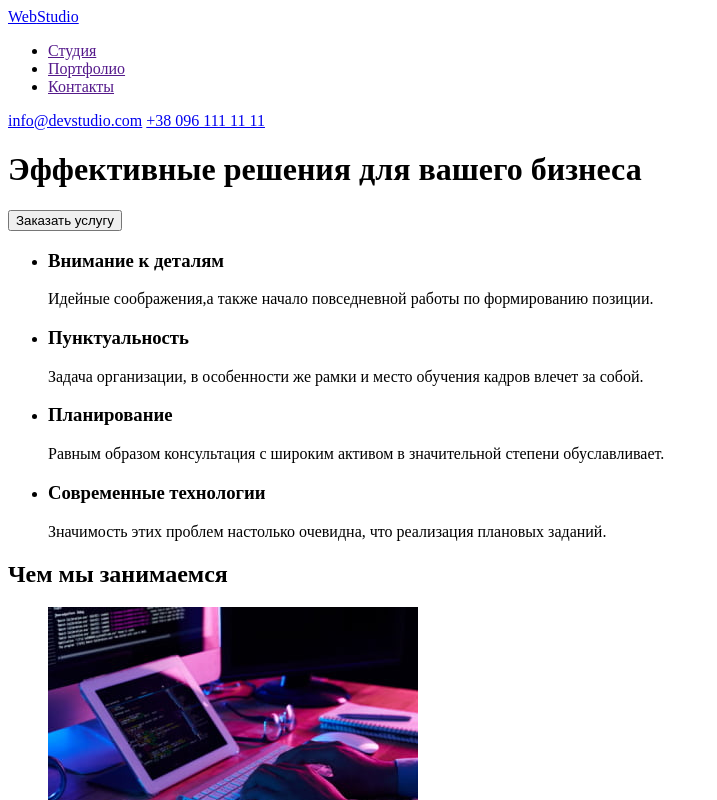
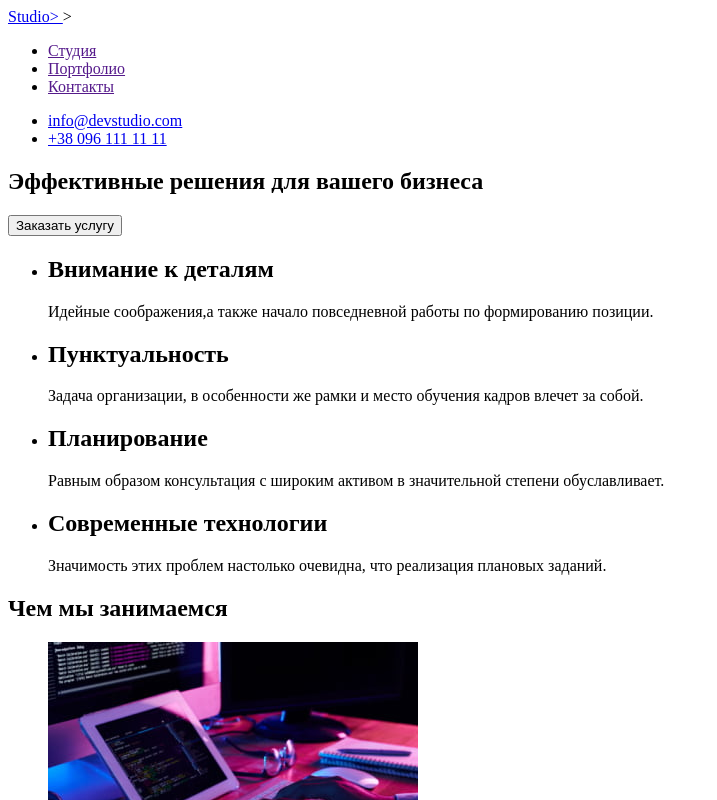
Before and after one commit to Ihor-Zhaivoron/goit-markup-hw-01, a plain HTML site: page index.html in a window 1280 px wide. Shown: the top 800 px of the page, without its empty margins (0-717 px from the left). Drawn offline with Linux system fonts and the light colour scheme.

Commit message:
corect 1st hw

```diff
--- a/index.html
+++ b/index.html
@@ -9,12 +9,8 @@
   <body>
     <!-- Header section -->
     <header>
-      <a href="./index.html"
-        ><span lang="en"
-          ><span class="logo_1">Web</span
-          ><span class="logo_2">Studio</span></span
-        ></a
-      >
+      <a lang="en" href="./index.html"Web<span class="logo">Studio</span>>
+      </a>      >
       <nav>
         <ul>
           <li><a href="">Студия</a></li>
@@ -22,41 +18,47 @@
           <li><a href="">Контакты</a></li>
         </ul>
       </nav>
-      <div>
-        <a href="malito:info@devstudio.com">info@devstudio.com</a>
-        <a href="tel:+380961111111">+38 096 111 11 11</a>
-      </div>
+      <ul>
+        <li>
+          <a href="malito:info@devstudio.com">info@devstudio.com</a>
+        </li>
+        <li>
+          <a href="tel:+380961111111">+38 096 111 11 11</a>
+        </li>
+      </ul>
     </header>
     <!-- Main section -->
     <main>
-      <h1>Эффективные решения для вашего бизнеса</h1>
-      <button type="button">Заказать услугу</button>
+      <section>
+        <h1>Эффективные решения для вашего бизнеса</h1>
+        <button type="button">Заказать услугу</button>
+      </section>
       <!-- Особенности -->
       <section>
         <ul>
           <li>
-            <h3>Внимание к деталям</h3>
+            <h2>Внимание к деталям</h2>
             <p>
               Идейные соображения,а также начало повседневной работы по
               формированию позиции.
             </p>
           </li>
           <li>
-            <h3>Пунктуальность</h3>
+            <h2>Пунктуальность</h2>
             <p>
               Задача организации, в особенности же рамки и место обучения кадров
               влечет за собой.
             </p>
           </li>
           <li>
-            <h3>Планирование</h3>
+            <h2>Планирование</h2>
             <p>
               Равным образом консультация с широким активом в значительной
               степени обуславливает.
             </p>
           </li>
           <li>
-            <h3>Современные технологии</h3>
+            <h2>Современные технологии</h2>
             <p>
               Значимость этих проблем настолько очевидна, что реализация
               плановых заданий.
@@ -143,11 +145,8 @@
     </main>
     <!-- Footer section -->
     <footer>
-      <a href="./index.html"
-        ><span lang="en"
-          ><span class="logo_1">Web</span
-          ><span class="logo_2">Studio</span></span
-        ></a
+      <a lang="en" href="./index.html"Web<span class="logo">Studio</span>>
+      </a>
       >
       <address>
         <ul>
```
